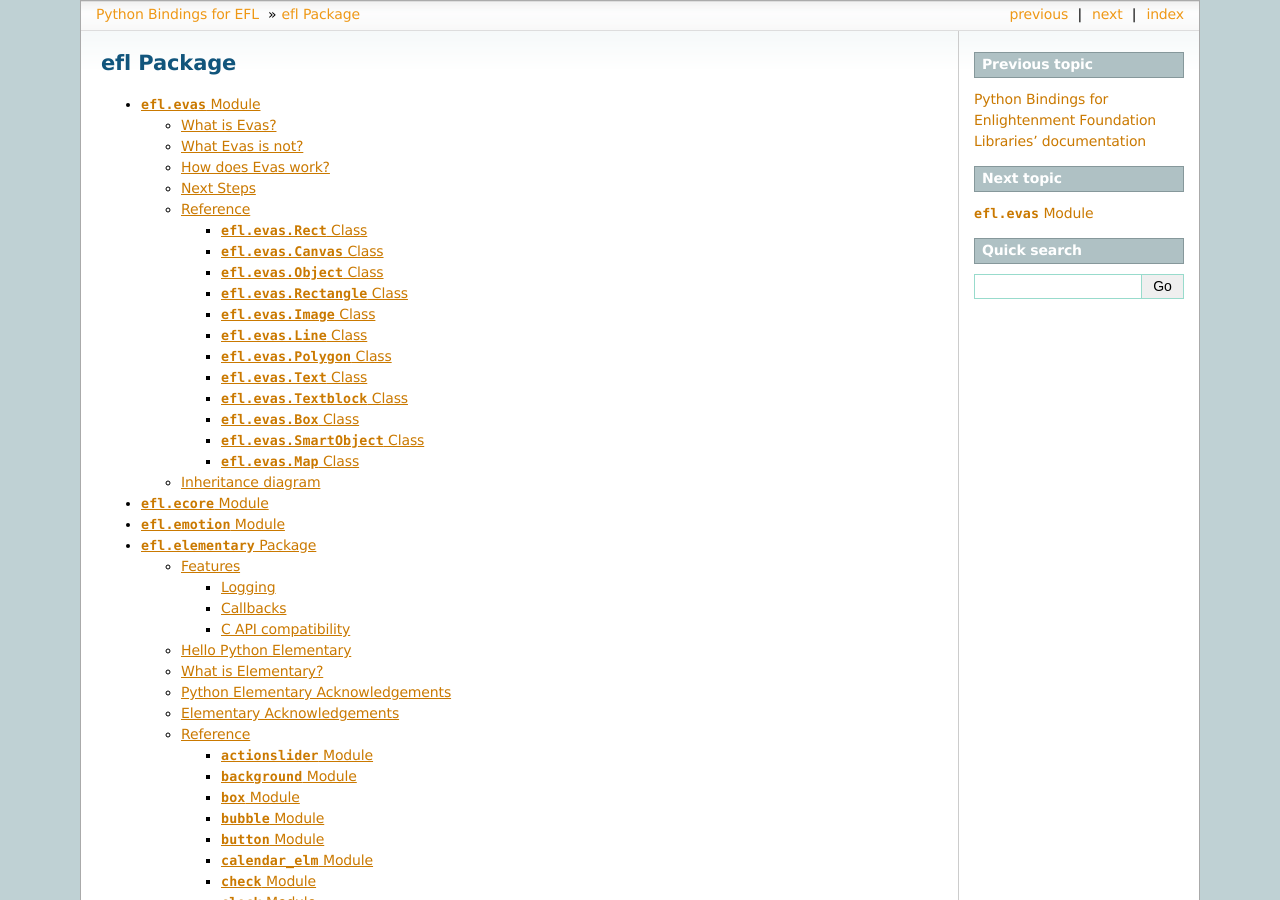
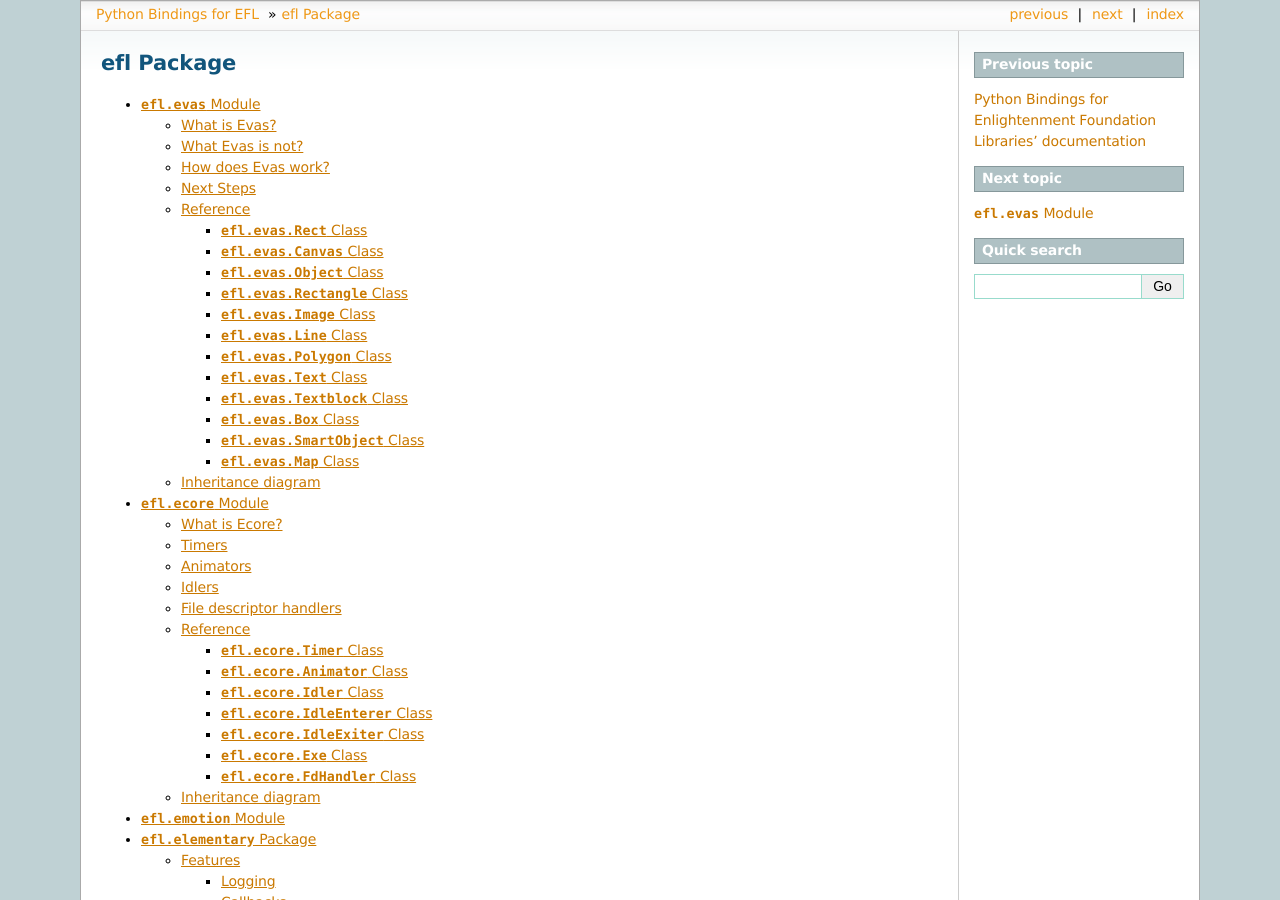
Before and after one commit to DaveMDS/python-efl, a Sphinx documentation site: the page built from doc/efl.rst, in a window 1280 px wide and 900 px high. Built offline with Sphinx 7.4.7, drawn with Linux system fonts in a browser that asks for light colours; some of the changed lines change nothing that is shown.

Commit message:
Python-EFL: starting docs for ecore
SVN revision: 84345

```diff
--- /dev/null
+++ b/doc/ecore/class-animator.rst
@@ -0,0 +1,4 @@
+:class:`efl.ecore.Animator` Class
+==============================
+
+.. autoclass:: efl.ecore.Animator
--- /dev/null
+++ b/doc/ecore/class-exe.rst
@@ -0,0 +1,4 @@
+:class:`efl.ecore.Exe` Class
+==============================
+
+.. autoclass:: efl.ecore.Exe
--- /dev/null
+++ b/doc/ecore/class-fdhandler.rst
@@ -0,0 +1,4 @@
+:class:`efl.ecore.FdHandler` Class
+==================================
+
+.. autoclass:: efl.ecore.FdHandler
--- /dev/null
+++ b/doc/ecore/class-idleenterer.rst
@@ -0,0 +1,4 @@
+:class:`efl.ecore.IdleEnterer` Class
+==============================
+
+.. autoclass:: efl.ecore.IdleEnterer
--- /dev/null
+++ b/doc/ecore/class-idleexiter.rst
@@ -0,0 +1,4 @@
+:class:`efl.ecore.IdleExiter` Class
+==============================
+
+.. autoclass:: efl.ecore.IdleExiter
--- /dev/null
+++ b/doc/ecore/class-idler.rst
@@ -0,0 +1,4 @@
+:class:`efl.ecore.Idler` Class
+==============================
+
+.. autoclass:: efl.ecore.Idler
--- /dev/null
+++ b/doc/ecore/class-timer.rst
@@ -0,0 +1,4 @@
+:class:`efl.ecore.Timer` Class
+==============================
+
+.. autoclass:: efl.ecore.Timer
--- /dev/null
+++ b/doc/ecore/ecore.rst
@@ -0,0 +1,78 @@
+:mod:`efl.ecore` Module
+=======================
+
+
+What is Ecore?
+--------------
+
+Ecore is a clean and tiny event loop library with many modules to do lots of
+convenient things for a programmer, to save time and effort. It's small and
+lean, designed to work from embedded systems all the way up to large and
+powerful multi-cpu workstations. The main loop has a number of primitives to
+be used with its main loop. It serializes all the primitives and allows for
+great responsiveness without the need for threads(or any other concurrency).
+
+
+Timers
+------
+
+:py:class:`Timers<efl.ecore.Timer>` serve two main purposes: doing something at a specified time and
+repeatedly doing something with a set interval.
+
+
+Animators
+---------
+
+Ecore provides a facility called animators, so named since the intended use
+was in animations, that facilitates knowing what percentage of a given
+interval has elapsed. This is perfect for performing animations, but is not
+limited to that use, it can, for example, also be used to create a progress
+bar. see :py:class:`Animator<efl.ecore.Animator>`
+
+
+Idlers
+------
+
+There are three types of idlers, :py:class:`IdleEnterer<efl.ecore.IdleEnterer>`,
+:py:class:`Idler<efl.ecore.Idler>` (proper) and
+:py:class:`IdleExiter<efl.ecore.IdleExiter>`, they
+are called, respectively, when the program is about to enter an idle state,
+when the program is idle and when the program is leaving an idle state. Idler
+enterers are usually a good place to update the program state. Proper idlers
+are the appropriate place to do heavy computational tasks thereby using what
+would otherwise be wasted CPU cycles. Exiters are the perfect place to do
+anything your program should do just before processing events (also timers,
+pollers, file descriptor handlers and animators)
+
+
+File descriptor handlers
+------------------------
+
+File descriptor handlers allow you to monitor when there is data available to
+read on file descriptors, when writing will not block or if there was an
+error. Any valid file descriptor can be used with this API, regardless of if
+was gotten with an OS specific API or from ecore.
+see :py:class:`FdHandler<efl.ecore.FdHandler>`
+
+
+Reference
+---------
+
+.. toctree::
+   :maxdepth: 4
+
+   class-timer
+   class-animator
+   class-idler
+   class-idleenterer
+   class-idleexiter
+   class-exe
+   class-fdhandler
+
+
+Inheritance diagram
+-------------------
+
+.. inheritance-diagram::
+    efl.ecore
+    :parts: 2
--- a/doc/efl.rst
+++ b/doc/efl.rst
@@ -4,6 +4,6 @@ efl Package
 .. toctree::
 
     evas/evas
-    module-ecore
+    ecore/ecore
     module-emotion
     elementary/elementary
--- a/doc/module-ecore.rst
+++ /dev/null
@@ -1,4 +0,0 @@
-:mod:`efl.ecore` Module
------------------------
-
-.. automodule:: efl.ecore
```
Also changed, not shown: 3 other files.
